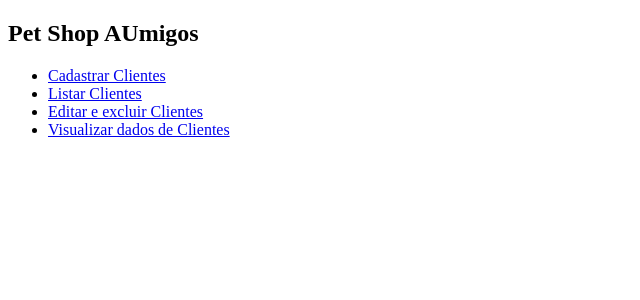
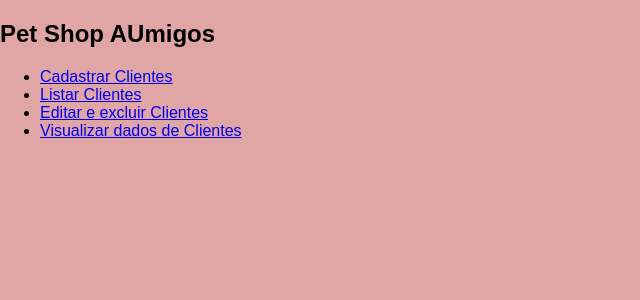
Before and after one commit to albanoisa/AUmigos, a PHP site: page / in a window 1280 px wide. Shown: the top 300 px of the page, without its empty margins (0-640 px from the left). Run offline with PHP 8.4, Linux system fonts and the light colour scheme.

Commit message:
index e css

```diff
--- a/index.php
+++ b/index.php
@@ -12,7 +12,7 @@
     <meta charset="UTF-8">
     <meta name="viewport" content="width=device-width, initial-scale=1.0">
     <title>Gerenciador de Pratos</title>
-    <link rel="stylesheet" href="styles/style.css">
+    <link rel="stylesheet" href="style/style.css">
 </head>
 
 <body>
--- a/style.css
+++ b/style.css
@@ -0,0 +1,13 @@
+body {
+    font-family: Arial, sans-serif;
+    margin: 0;
+    padding: 0;
+    background-color: #e0a6a6;
+}
+
+header {
+    background-color: #4CAF50;
+    color: white;
+    padding: 20px;
+    text-align: center;
+}
```
